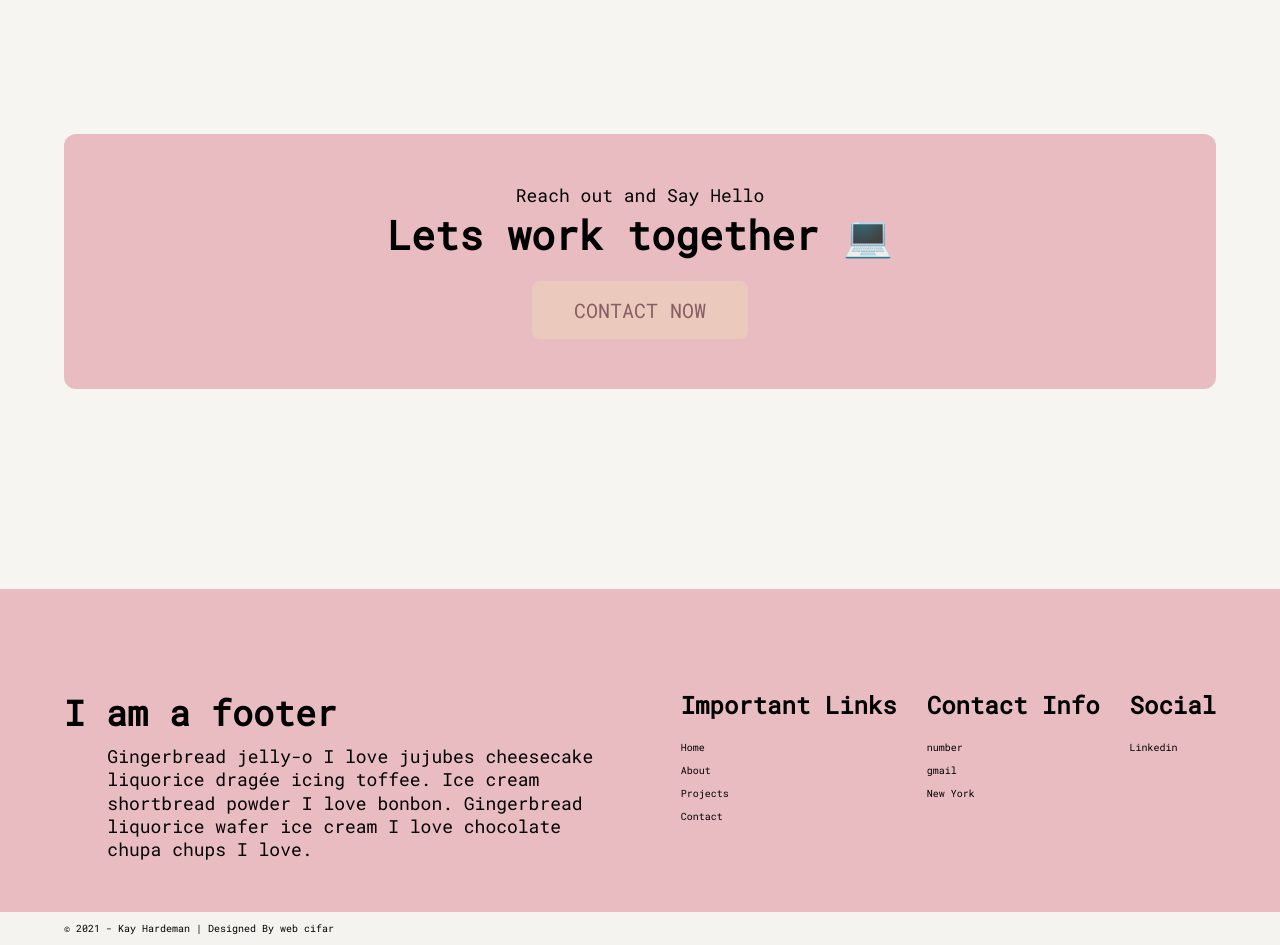
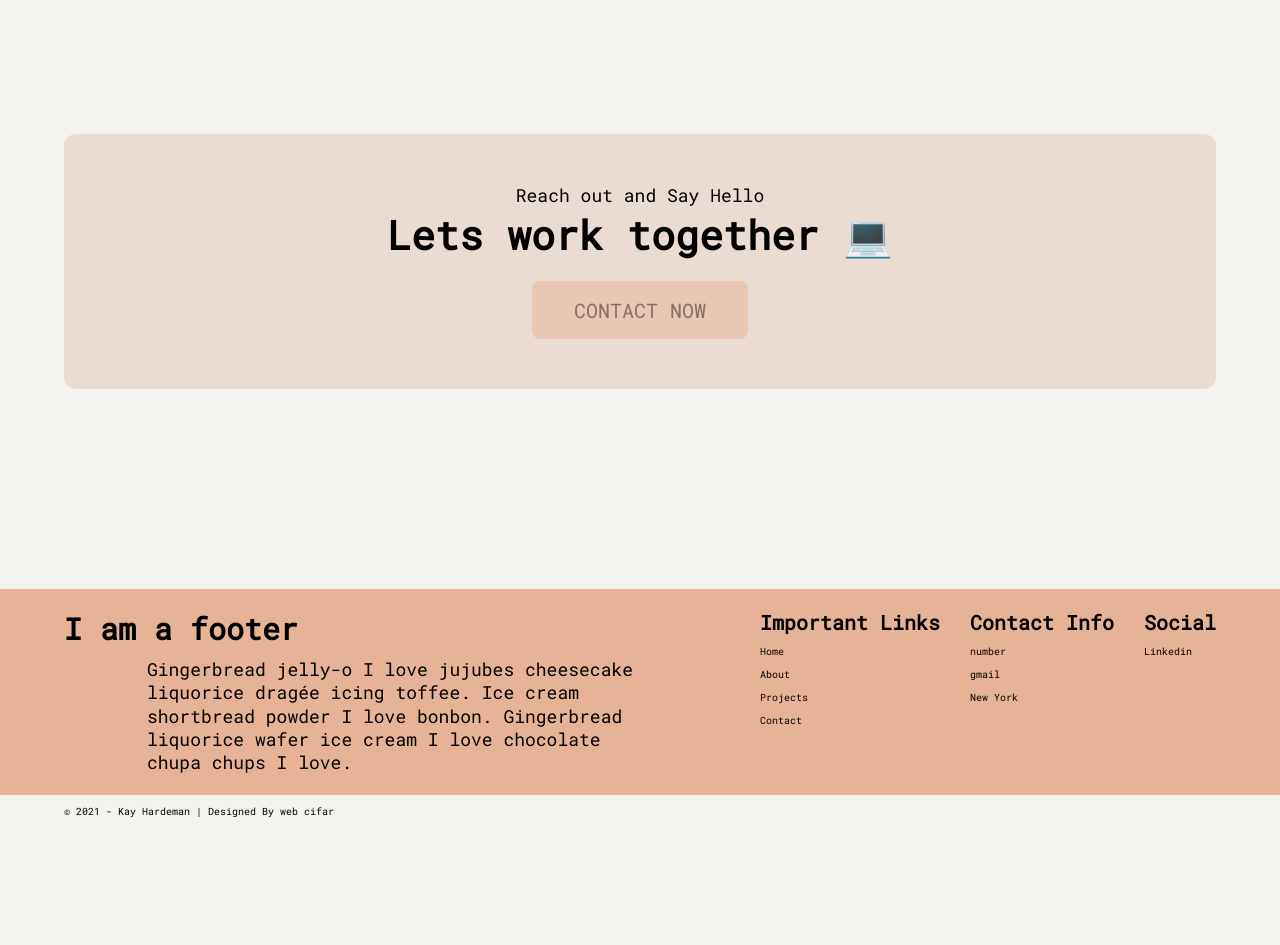
Before and after one commit to kyvycodes/k-react-portfolio, a React (Create React App) app: page /about in a window 1280 px wide. Shown: the part 1780-2725 px from the top of the page. After the commit the page ends 2608 px from the top, so only its background shows below. Built offline with nearby package versions, Linux system fonts and the light colour scheme; the HTML template or start-up script is replaced by a standard one.

Commit message:
update: color story

```diff
--- a/src/App.js
+++ b/src/App.js
@@ -10,11 +10,8 @@ import Footer from './components/Footer';
 import styled from 'styled-components';
 
 const AppStyle = styled.div`
-// background-color: #f8f9d2;
-// // background-image: linear-gradient(315deg, #f8f9d2 0%, #e8dbfc 74%);
-// background-color: #fba8a4;
-// background-image: linear-gradient(315deg, #fba8a4 0%, #dad2f3 74%);
-background-color: #f7f5f2
+
+// background-color: #f7f5f2
 `
 
 export default function App() {
--- a/src/components/Button.js
+++ b/src/components/Button.js
@@ -17,13 +17,13 @@ margin-top: 2rem;
   display: inline-block;
   //TODO come back look up correct () syntax for arrow functions
   color: ${props =>
-    props.outline ? 'rgb(238, 214, 186))' : '#250307'
+    props.outline ? ' #e6b396)' : '#250307'
     };
    background-color: ${(props) =>
-    props.outline ? 'transparent' : 'rgb(238, 214, 186)'
+    props.outline ? 'transparent' : ' #e6b396'
     };
   opacity: 0.5;;
-  border: 2px solid rgb(238, 214, 186)
+  border: 2px solid  #e6b396
 }
 @media only screen and (max-width: 768px){
   .button{
--- a/src/components/ContactForm.js
+++ b/src/components/ContactForm.js
@@ -5,6 +5,7 @@ import styled from 'styled-components'
 
 const FormStyle = styled.div`
 width: 100%;
+
 .form_group {
   width: 100%;
   margin-bottom: 2rem;
@@ -17,7 +18,7 @@ textarea {
   font-size: 2rem;
   padding: 1.2rem;
   color: var(--gray-1);
-  background-color: var(--deep-dark);
+  background-color: #e6b396;
   outline: none;
   border: none;
   border-radius: 8px;
--- a/src/components/ContactInfoItem.js
+++ b/src/components/ContactInfoItem.js
@@ -6,7 +6,7 @@ import styled from 'styled-components'
 
 const ItemStyles = styled.div`
 padding: 2rem;
-background-color: var(--deep-dark);
+background-color: #e6b396;
 display: flex;
 align-items: center;
 gap: 2rem;
--- a/src/components/ContactSection.js
+++ b/src/components/ContactSection.js
@@ -8,6 +8,7 @@ import ContactInfoItem from './ContactInfoItem'
 
 const ContactSectionStyle = styled.div`
 padding: 10rem 0;
+
 .contact_section_wrapper {
   display: flex;
   gap: 5rem;
@@ -20,7 +21,7 @@ padding: 10rem 0;
   content: '';
   width: 2px;
   height: 50%;
-  background-color: var(--gary-1);
+  background-color: rgb(238, 214, 186);
   left: 50%;
   top: 30%;
   transform: translate(-50%, -50%);
--- a/src/components/Footer.js
+++ b/src/components/Footer.js
@@ -4,8 +4,8 @@ import FooterColumn from './FooterColumn'
 import ParagraphText from './ParagraphText'
 
 const FooterStyles = styled.div`
-  padding-top: 10rem;
-  background-color: var(--deep-dark);
+  padding-top: 2rem;
+  background-color: #e6b396;
   .container {
     display: flex;
     gap: 3rem;
@@ -20,7 +20,7 @@ const FooterStyles = styled.div`
   }
 
   .footer_col1_title {
-    font-size: 3.5rem;
+    font-size: 3rem;
     margin-bottom: 1rem;
   }
 
@@ -28,10 +28,10 @@ const FooterStyles = styled.div`
     background-color: var(--dark-bg);
     text-align: left;
     padding: 1rem 0;
-    margin-top: 5rem;
-    // .paragraph {
-    //   margin-right: 0;
-    // }
+    margin-top: 2rem;
+    .paragraph {
+      margin-right: 0;
+    }
 
   }
 
--- a/src/components/FooterColumn.js
+++ b/src/components/FooterColumn.js
@@ -4,8 +4,8 @@ import styled from 'styled-components'
 
 const FooterColumnStyle = styled.div`
 .heading{
-  font-size: 2.4rem;
-  margin-bottom: 2rem;
+  font-size: 2rem;
+  margin-bottom: 1rem;
 }
 li {
   margin-bottom: 1rem;
--- a/src/components/HeroSection.js
+++ b/src/components/HeroSection.js
@@ -39,9 +39,9 @@ font-family: 'Poppins', sans-serif;
   }
 }
 .door_img {
-  max-width: 900px;
+  // max-width: 900px;
   box-shadow: 0 0 2em #e6afb5 ;
-  // width: 100%;
+  width: 100%;
   // height: 100%;
 
   height: 600px;
--- a/src/components/IndividualProject.js
+++ b/src/components/IndividualProject.js
@@ -10,7 +10,8 @@ const IndividualProjectStyle = styled.div`
   overflow: hidden;
   border-radius: 12px;
   display: inline-block;
-  border: 3px solid var(--gray-2);
+  box-shadow: 0 0 2em rgb(238, 214, 186);
+  // border: 1px solid rgb(238, 214, 186);
   img{
     height: 100%;
   }
--- a/src/components/NavMenu.js
+++ b/src/components/NavMenu.js
@@ -6,7 +6,6 @@ import { MdMenu, MdClose} from 'react-icons/md'
 // variable colors currently from globalStyles
 const NavMenuStyle = styled.div`
 opacity: 0.4;
-// rgb(238, 214, 186) #ecd1d1
 background-color: rgb(238, 214, 186);
 
 position: fixed;
--- a/src/pages/About.js
+++ b/src/pages/About.js
@@ -29,7 +29,8 @@ const AboutPageStyle = styled.div`
   .right {
     img {
       border-radius: 50%;
-     border: 4px solid var(--gray-1);
+     box-shadow: 0 0 2em #e6afb5 ;
+
     }
   }
   .about_subheading {
--- a/src/styles/GlobalStyle.js
+++ b/src/styles/GlobalStyle.js
@@ -7,18 +7,31 @@ const GlobalStyles = createGlobalStyle`
     box-sizing: border-box;
   }
   :root{
-    // --dark-bg: #262626;
-    // --gray-1: #BCB4B4;
-    // --deep-dark: #1E1E1E;
-    // --gray-2: #363636;
-    // #e6afb5 , #e9bcc1, #c18088, #271d1d, #534344, #efeae5
     --dark-bg: #f5f3ef;
     --gray-1:  black;
-    --deep-dark:  #e9bcc1 ;
+    --deep-dark: #ebdcd3;
+    // --gray-2: #534344;
     --gray-2: #534344;
-    // rgb(238, 214, 186) #ecd1d1
     --white: #efeae5;
-    --black: #271d1d;
+    --black: #100f0e;
+// #87685a
+// #d8af95
+// #ebdcd3
+// #ecddd6
+// #e6b396
+// #a49a95
+// #100f0e
+// rgb(238, 214, 186)
+// #ecd1d1
+
+// backup set
+// #e6afb5
+// #e9bcc1
+// #c18088
+// #271d1d
+// #534344
+// #efeae5
+
   }
   html{
     font-size: 10px;
```
